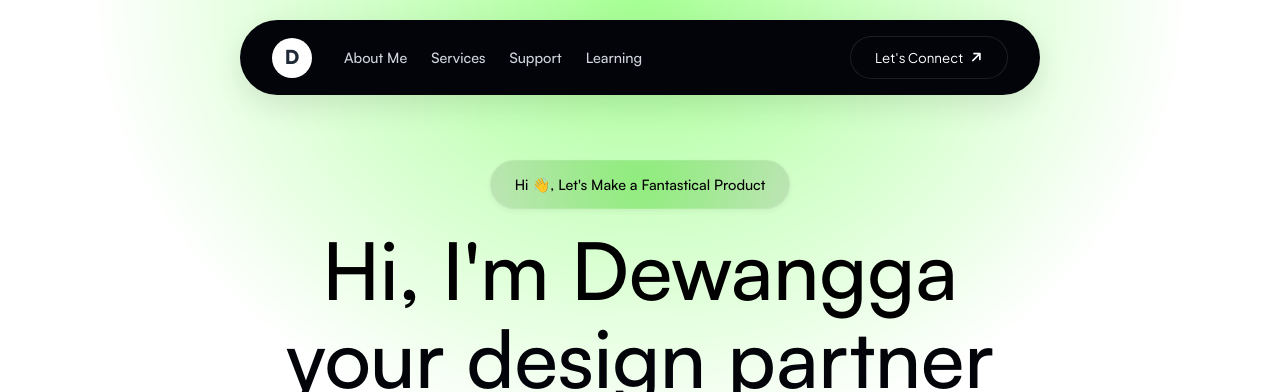
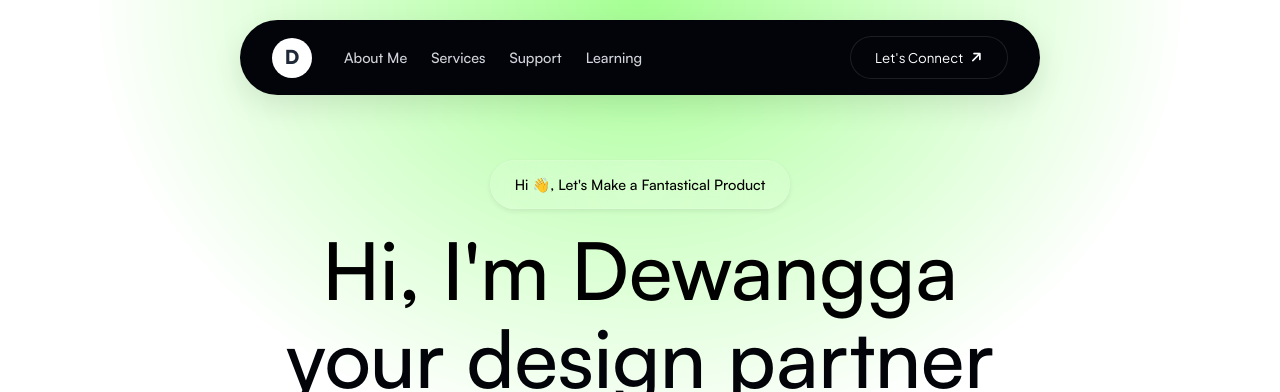
Before and after one commit to HerlanAja/Test-Mangcoding-, a plain HTML site: page index.html in a window 1280 px wide. Shown: the top 392 px of the page. Drawn offline with Linux system fonts and the light colour scheme.

Commit message:
git commit -m "Update styles.css for main heading and background"

```diff
--- a/css/styles.css
+++ b/css/styles.css
@@ -158,8 +158,8 @@ body {
 }
 
 .badge span {
-    background: radial-gradient(circle at center, rgba(58, 255, 18, 0.3) 0%, rgba(58, 255, 18, 0) 100%);
-    background-color: rgba(0, 0, 0, 0.1);
+    background: radial-gradient(circle, rgba(255, 255, 255, 0.15) 0%, rgba(255, 255, 255, 0.05) 100%);
+    background-color: rgba(255, 255, 255, 0.05);
     color: black;
     padding: 0.75rem 1.5rem;
     border-radius: 9999px;
@@ -169,8 +169,9 @@ body {
     backdrop-filter: blur(10px);
     -webkit-backdrop-filter: blur(10px);
     border: 1px solid rgba(255, 255, 255, 0.1);
-    box-shadow: 0 2px 5px rgba(0, 0, 0, 0.05);
-}
+    box-shadow: 0 2px 5px rgba(0, 0, 0, 0.08);
+}
+
 
 
 .hero-section {
```
